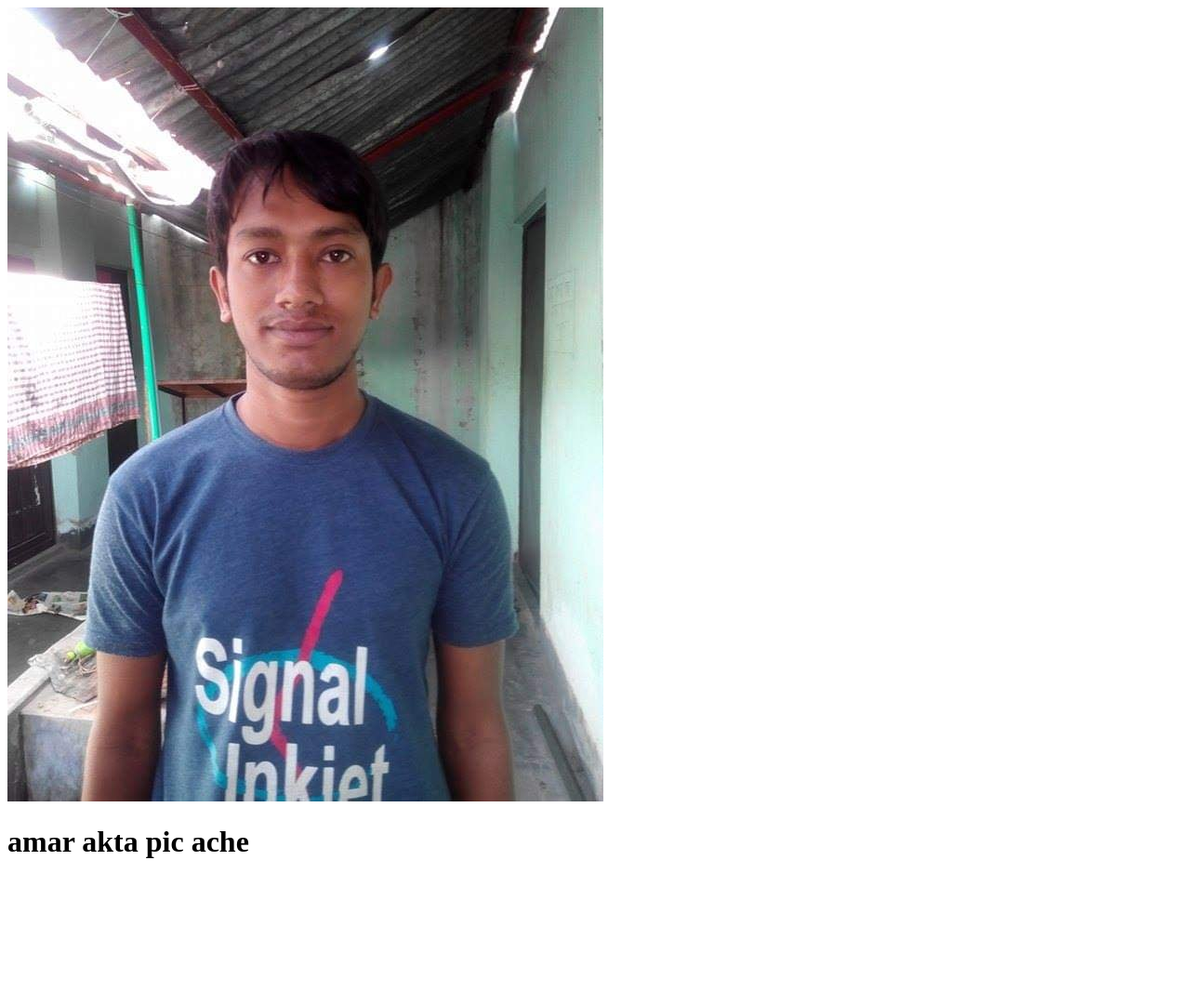
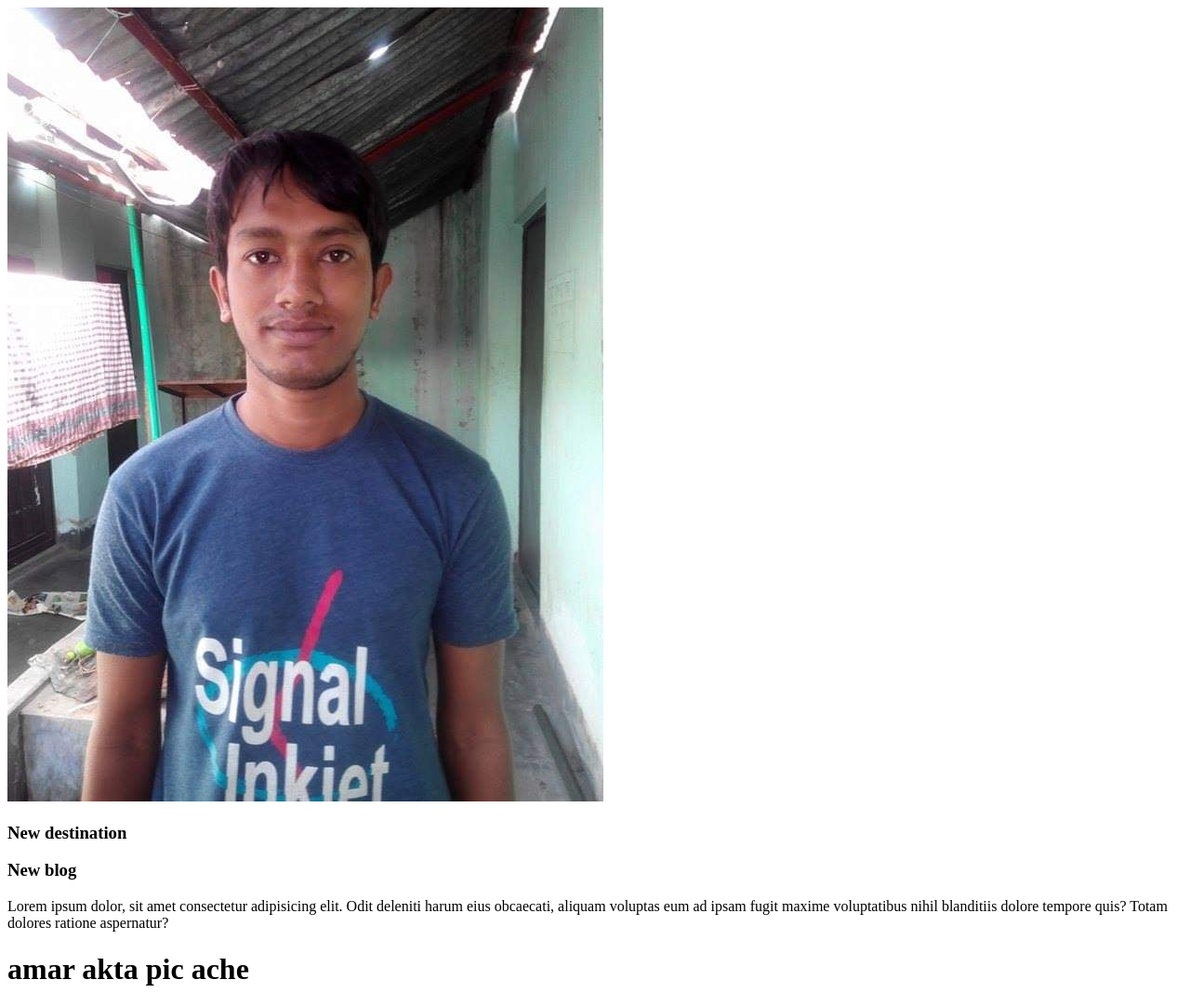
Before and after one commit to kaharulla45/my-third-repo, a plain HTML site: page index.html in a window 1280 px wide. Shown: the whole page at 93% size. Before the commit the page ends 946 px from the top, so only its background shows below. Drawn offline with Linux system fonts and the light colour scheme.

Commit message:
New blog added

```diff
--- a/index.html
+++ b/index.html
@@ -4,8 +4,13 @@
     <meta charset="UTF-8">
     <meta http-equiv="X-UA-Compatible" content="IE=edge">
     <meta name="viewport" content="width=device-width, initial-scale=1.0">
-    <title>Document</title>
+    <title>Documented</title>
     <img src="kaharullah 3.jpg" alt="">
+    <h3>New destination</h3>
+    <div>
+        <h3>New blog</h3>
+        <p>Lorem ipsum dolor, sit amet consectetur adipisicing elit. Odit deleniti harum eius obcaecati, aliquam voluptas eum ad ipsam fugit maxime voluptatibus nihil blanditiis dolore tempore quis? Totam dolores ratione aspernatur?</p>
+    </div>
 </head>
 <body>
     <h1>amar akta pic ache</h1>
```
